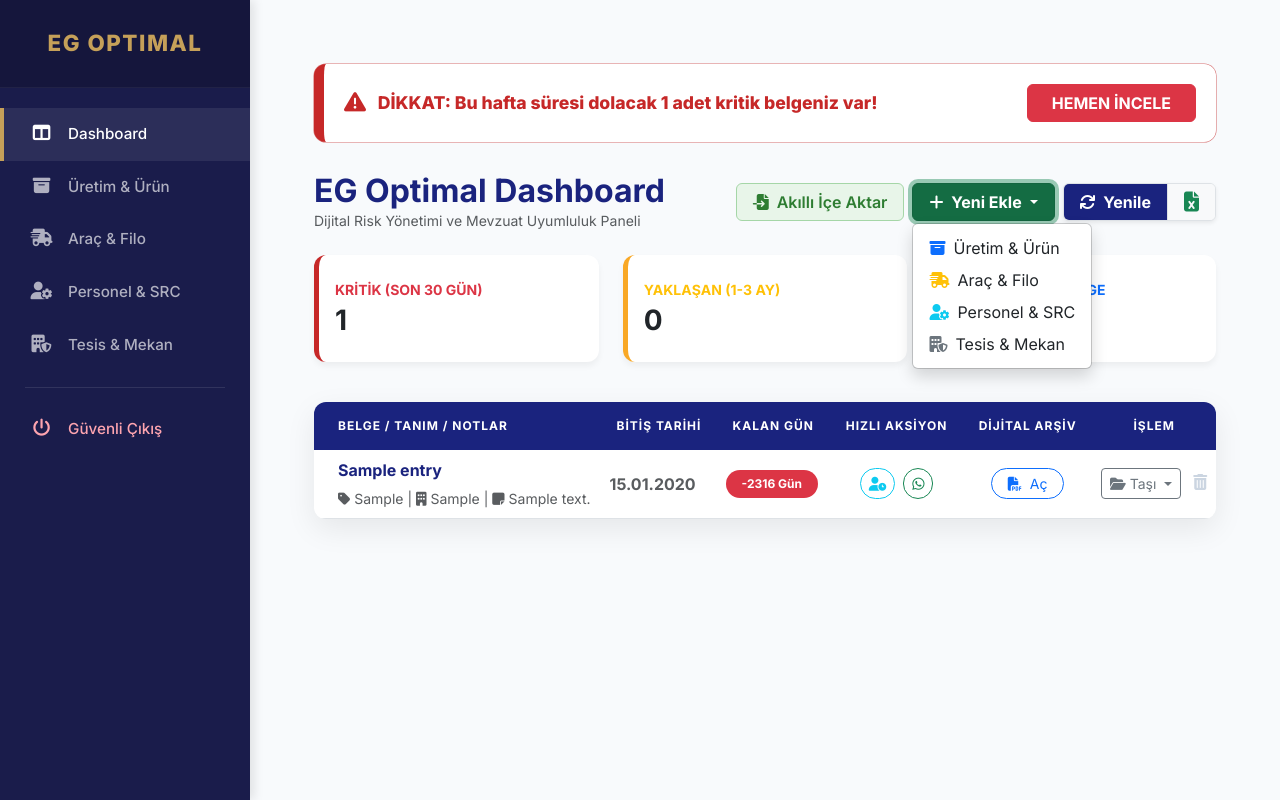
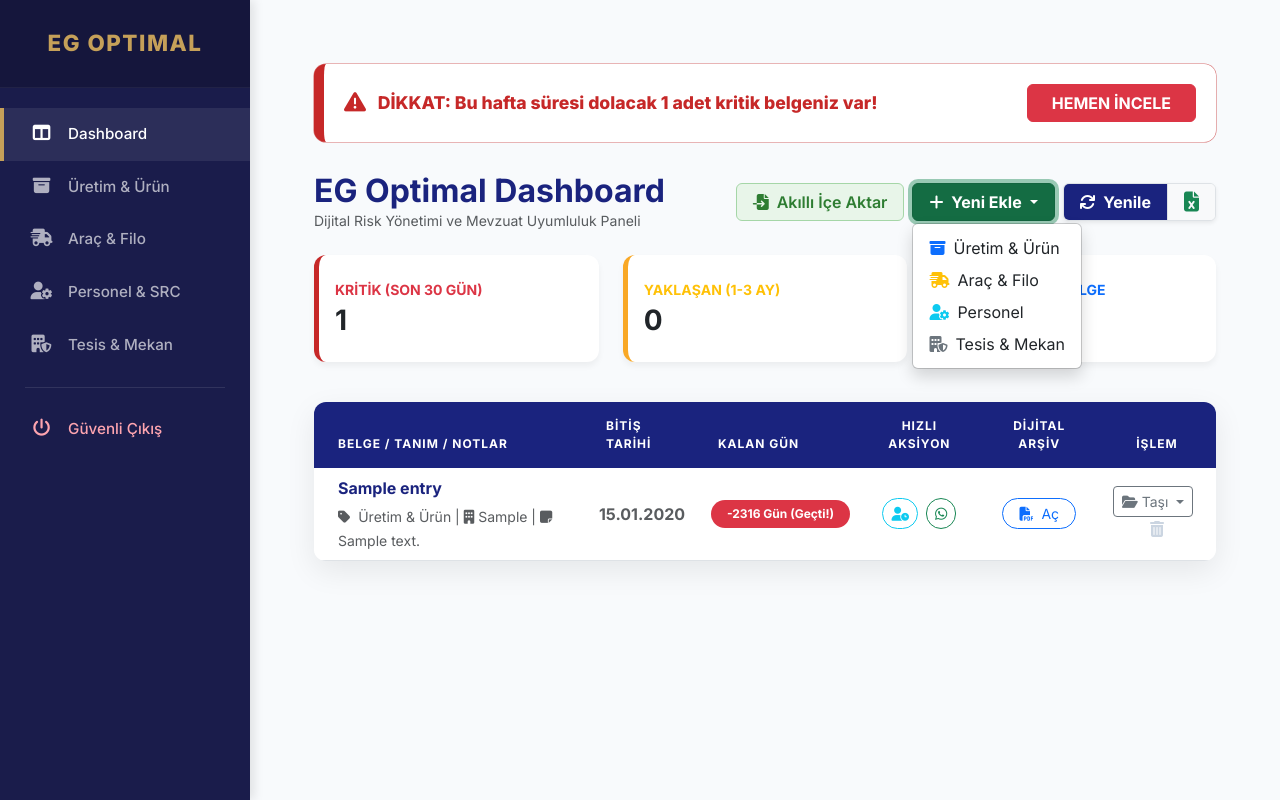
Before and after one commit to eguldr/sertifika-takip, a Flask app: page /dashboard in a window 1280 px wide, after a click on "Yeni Ekle". Run offline with Flask 3, Linux system fonts and the light colour scheme; a user stored in the database is signed in; tables that the repository leaves empty hold one stand-in row (values such as "Sample post").

Commit message:
Update dashboard.html

```diff
--- a/templates/dashboard.html
+++ b/templates/dashboard.html
@@ -8,27 +8,22 @@
         --danger-red: #c62828;
     }
     body { background-color: var(--silver-light); font-family: 'Inter', sans-serif; }
-
     .card { border: none; border-radius: 12px; transition: 0.3s; cursor: pointer; box-shadow: 0 4px 6px rgba(0,0,0,0.05); }
     .card:hover { transform: translateY(-5px); box-shadow: 0 10px 20px rgba(0,0,0,0.1) !important; }
-
     .table-container { background: white; border-radius: 12px; overflow: hidden; box-shadow: 0 10px 30px rgba(0,0,0,0.08); }
     .table thead th { background-color: var(--navy-primary); color: white; border: none; font-size: 0.75rem; padding: 15px; text-transform: uppercase; letter-spacing: 1px; }
-
     .emergency-box {
         background: white; border-left: 10px solid var(--danger-red); border-radius: 12px;
         display: flex; align-items: center; justify-content: space-between;
         padding: 20px; margin-bottom: 30px; box-shadow: 0 4px 15px rgba(198, 40, 40, 0.2);
     }
     .emergency-text { color: var(--danger-red); font-weight: 800; font-size: 1.1rem; }
-
     .animate-pulse { animation: pulse-red 2s infinite; }
     @keyframes pulse-red {
         0%   { box-shadow: 0 0 0 0   rgba(198, 40, 40, 0.7); }
         70%  { box-shadow: 0 0 0 10px rgba(198, 40, 40, 0);   }
         100% { box-shadow: 0 0 0 0   rgba(198, 40, 40, 0);   }
     }
-
     .btn-excel-import { background: #e8f5e9; color: #2e7d32; border: 1px solid #a5d6a7; font-weight: 600; }
     .btn-delete-row   { color: #cbd5e1; transition: 0.2s; border: none; background: none; }
     .btn-delete-row:hover { color: var(--danger-red); }
@@ -83,7 +78,7 @@
                     <li><a class="dropdown-item" href="{{ url_for('ekle', cat='Arac') }}">
                         <i class="fas fa-truck-fast me-2 text-warning"></i>Araç & Filo</a></li>
                     <li><a class="dropdown-item" href="{{ url_for('ekle', cat='Personel') }}">
-                        <i class="fas fa-user-gear me-2 text-info"></i>Personel & SRC</a></li>
+                        <i class="fas fa-user-gear me-2 text-info"></i>Personel</a></li>
                     <li><a class="dropdown-item" href="{{ url_for('ekle', cat='Tesis') }}">
                         <i class="fas fa-building-shield me-2 text-secondary"></i>Tesis & Mekan</a></li>
                 </ul>
@@ -160,46 +155,48 @@
                     {% set status = 'danger' if kalan <= 30 else ('warning' if kalan <= 90 else 'success') %}
                     <tr class="table-row" data-status="{{ status }}">
 
-                        {# Belge Adı + Kategori + Firma #}
                         <td class="ps-4 align-middle">
                             <span class="fw-bold d-block mb-1 text-navy">{{ s.title }}</span>
                             <small class="text-muted">
-                                <i class="fas fa-tag me-1"></i>{{ s.category }} |
-                                <i class="fas fa-building me-1"></i>{{ s.firma_adi or '-' }}
-                                {% if s.note %}
-                                    | <i class="fas fa-sticky-note me-1"></i>{{ s.note }}
-                                {% endif %}
+                                <i class="fas fa-tag me-1"></i>
+                                {# Kategori görünümü #}
+                                {% if s.category == 'Personel' %}Personel
+                                {% elif s.category == 'Arac' %}Araç & Filo
+                                {% elif s.category == 'Tesis' %}Tesis & Mekan
+                                {% else %}Üretim & Ürün{% endif %}
+                                | <i class="fas fa-building me-1"></i>{{ s.firma_adi or '-' }}
+                                {% if s.note %}| <i class="fas fa-sticky-note me-1"></i>{{ s.note }}{% endif %}
                             </small>
                         </td>
 
-                        {# Bitiş Tarihi #}
                         <td class="align-middle text-muted fw-bold">
                             {{ s.expiry_date.strftime('%d.%m.%Y') }}
                         </td>
 
-                        {# Kalan Gün Rozeti #}
                         <td class="align-middle">
                             <span class="badge bg-{{ status }} px-3 py-2 rounded-pill">
-                                {{ kalan }} Gün
+                                {% if kalan < 0 %}-{{ kalan|abs }} Gün (Geçti!)
+                                {% elif kalan == 0 %}BUGÜN!
+                                {% else %}{{ kalan }} Gün{% endif %}
                             </span>
                         </td>
 
-                        {# WhatsApp Hatırlat (Çift Butonlu Sistem) #}
+                        {# WhatsApp Hatırlatma #}
                         <td class="align-middle text-center">
                             {% if kalan <= 30 %}
                                 <div class="d-flex justify-content-center gap-2">
-            {# 1. Buton: Personele (Zimmetli Sorumluya) - İmza: EG Optimal #}
                                     {% if s.danisman_no %}
-            <a href="https://wa.me/{{ s.danisman_no }}?text=Merhaba, %0A%0ATakibindeki '{{ s.title }}' belgesinin süresi 30 günün altına düşmüştür. Lütfen süreci takip ederek gerekli aksiyonları tamamla. %0A%0ABilgi Sistemi: EG Optimal"
-               target="_blank" class="btn btn-sm btn-outline-info rounded-pill px-2" title="Personele Hatırlat">
+                                    <a href="https://wa.me/{{ s.danisman_no }}?text=Merhaba,%0A%0A'{{ s.title }}' belgesinin süresi 30 günün altına düşmüştür. Lütfen gerekli aksiyonu alın.%0A%0ABitiş: {{ s.expiry_date.strftime('%d.%m.%Y') }}%0A%0AEG Optimal Belge Sistemi"
+                                       target="_blank" class="btn btn-sm btn-outline-info rounded-pill px-2"
+                                       title="{% if s.category == 'Personel' %}Amire Hatırlat{% else %}Sorumluya Hatırlat{% endif %}">
                                        <i class="fas fa-user-clock"></i>
                                     </a>
                                     {% endif %}
 
-            {# 2. Buton: Müşteriye (Firma Yetkilisine) - İmza: Danışmanlık Firması #}
                                     {% if s.whatsapp_no %}
-            <a href="https://wa.me/{{ s.whatsapp_no }}?text=Sayın Müşterimiz, %0A%0A{{ s.firma_adi }} bünyesinde takip ettiğimiz '{{ s.title }}' belgenizin süresi dolmak üzeredir. Yenileme işlemleri için bizimle iletişime geçmenizi rica ederiz. %0A%0ASaygılarımızla, %0A{{ current_user.company_name if current_user.company_name else 'Hizmet Sağlayıcınız' }}"
-               target="_blank" class="btn btn-sm btn-outline-success rounded-pill px-2" title="Müşteriye Hatırlat">
+                                    <a href="https://wa.me/{{ s.whatsapp_no }}?text=Sayın ilgili,%0A%0A{{ s.firma_adi }} - '{{ s.title }}' belgenizin süresi dolmak üzeredir.%0ABitiş: {{ s.expiry_date.strftime('%d.%m.%Y') }}%0A%0ALütfen yenileme işlemlerini başlatınız.%0A%0A{{ current_user.company_name if current_user.company_name else 'EG Optimal' }}"
+                                       target="_blank" class="btn btn-sm btn-outline-success rounded-pill px-2"
+                                       title="{% if s.category == 'Personel' %}Personele Hatırlat{% else %}Müşteriye Hatırlat{% endif %}">
                                        <i class="fab fa-whatsapp"></i>
                                     </a>
                                     {% endif %}
@@ -209,14 +206,9 @@
                             {% endif %}
                         </td>
 
-                        {# Dijital Arşiv: Belge varsa Aç, yoksa Yükle #}
+                        {# Dijital Arşiv #}
                         <td class="align-middle text-center">
                             {% if s.belge_url %}
-                                {#
-                                    FIX: Cloudinary PDF'leri fl_attachment olmadan
-                                    tarayıcıda açılmıyor. cloudinary_belge_url() helper
-                                    bunu otomatik halleder.
-                                #}
                                 <a href="{{ cloudinary_belge_url(s.belge_url) }}"
                                    target="_blank"
                                    class="btn btn-sm btn-outline-primary rounded-pill px-3">
@@ -227,25 +219,27 @@
                                       method="POST" enctype="multipart/form-data" class="m-0">
                                     <label style="cursor:pointer;" title="Belge Yükle">
                                         <i class="fas fa-cloud-upload-alt fa-lg text-secondary"></i>
-                                        <input type="file" name="file"
-                                               onchange="this.form.submit()"
-                                               style="display:none;">
+                                        <input type="file" name="file" onchange="this.form.submit()" style="display:none;">
                                     </label>
                                 </form>
                             {% endif %}
                         </td>
 
-                        {# Sil #}
+                        {# İşlem #}
                         <td class="align-middle text-center">
                             <div class="btn-group me-2">
                                 <button type="button" class="btn btn-sm btn-outline-secondary dropdown-toggle" data-bs-toggle="dropdown">
                                     <i class="fas fa-folder-open"></i> Taşı
                                 </button>
                                 <ul class="dropdown-menu">
-                                    <li><a class="dropdown-item" href="{{ url_for('kategori_guncelle', id=s.id, yeni_kat='Arac') }}">Araç & Filo</a></li>
-                                    <li><a class="dropdown-item" href="{{ url_for('kategori_guncelle', id=s.id, yeni_kat='Tesis') }}">Tesis & Mekan</a></li>
-                                    <li><a class="dropdown-item" href="{{ url_for('kategori_guncelle', id=s.id, yeni_kat='Urun') }}">Üretim & Ürün</a></li>
-                                    <li><a class="dropdown-item" href="{{ url_for('kategori_guncelle', id=s.id, yeni_kat='Personel') }}">Personel & SRC</a></li>
+                                    <li><a class="dropdown-item" href="{{ url_for('kategori_guncelle', id=s.id, yeni_kat='Arac') }}">
+                                        <i class="fas fa-truck me-2"></i>Araç & Filo</a></li>
+                                    <li><a class="dropdown-item" href="{{ url_for('kategori_guncelle', id=s.id, yeni_kat='Tesis') }}">
+                                        <i class="fas fa-industry me-2"></i>Tesis & Mekan</a></li>
+                                    <li><a class="dropdown-item" href="{{ url_for('kategori_guncelle', id=s.id, yeni_kat='Urun') }}">
+                                        <i class="fas fa-box me-2"></i>Üretim & Ürün</a></li>
+                                    <li><a class="dropdown-item" href="{{ url_for('kategori_guncelle', id=s.id, yeni_kat='Personel') }}">
+                                        <i class="fas fa-user me-2"></i>Personel</a></li>
                                 </ul>
                             </div>
                             <a href="{{ url_for('sil', id=s.id, cat=current_cat) }}"
```
Lines whose indentation alone changed are shown as unchanged.
